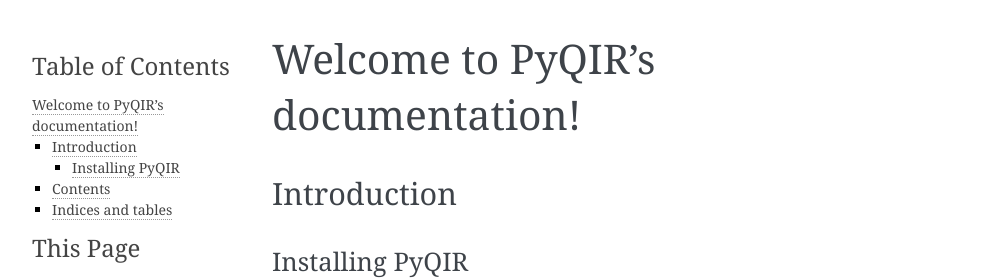
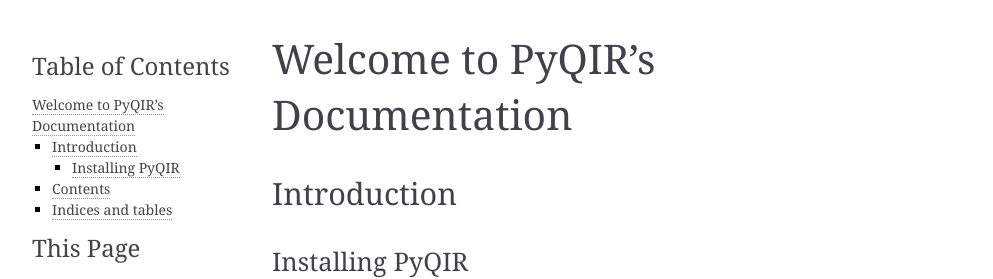
Before and after one commit to qir-alliance/pyqir, a Sphinx documentation site: the page built from docs/index.md, in a window 1280 px wide. Shown: the top 279 px of the page, without its empty margins (148-1141 px from the left). Built offline with Sphinx 7.4.7, drawn with Linux system fonts in a browser that asks for light colours.

Commit message:
Fix a couple more warnings.

````diff
--- a/docs/index.md
+++ b/docs/index.md
@@ -1,4 +1,4 @@
-# Welcome to PyQIR's documentation!
+# Welcome to PyQIR's Documentation
 
 ## Introduction
 
@@ -18,9 +18,8 @@
 development-guide/index
 ```
 
-
 ## Indices and tables
 
-* {ref}`genindex`
-* {ref}`modindex`
-* {ref}`search`
+- {ref}`genindex`
+- {ref}`modindex`
+- {ref}`search`
````
Also changed, not shown: .markdownlint.yaml.
